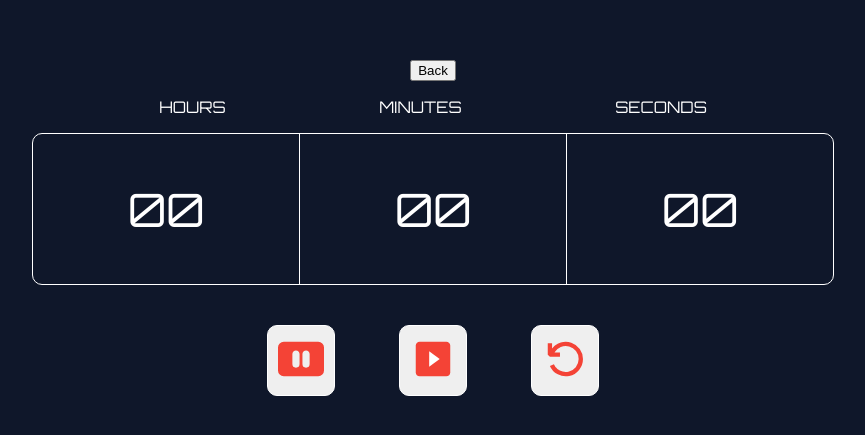
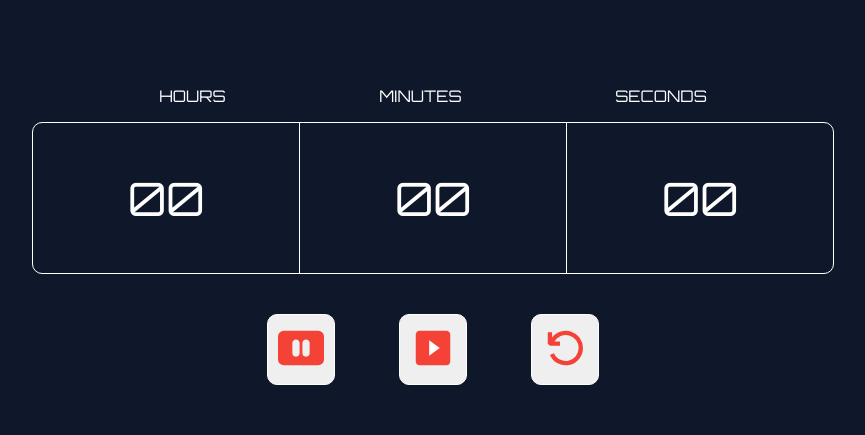
Before and after one commit to shakerscode/react-calculator, a React (Vite) app: page / in a window 1280 px wide. Shown: the part 173-608 px from the top of the page, without its empty margins (207-1072 px from the left). Built offline with nearby package versions, Linux system fonts and the light colour scheme.

Commit message:
error solved

```diff
--- a/src/component/StopWatch.jsx
+++ b/src/component/StopWatch.jsx
@@ -2,7 +2,6 @@ import { FcStart } from "react-icons/fc";
 import { VscDebugRestart } from "react-icons/vsc";
 import { BsPauseBtnFill } from "react-icons/bs";
 import { useEffect, useState } from "react";
-import { Link } from "react-router-dom";
 
 export const commonStyle = {
   padding: "10px",
@@ -92,15 +91,6 @@ function StopWatch() {
         flexDirection: "column",
       }}
     >
-      <Link to={"/"}>
-        <button
-          style={{
-            marginLeft: "auto",
-          }}
-        >
-          Back
-        </button>
-      </Link>
       <div
         style={{
           display: "flex",
```
